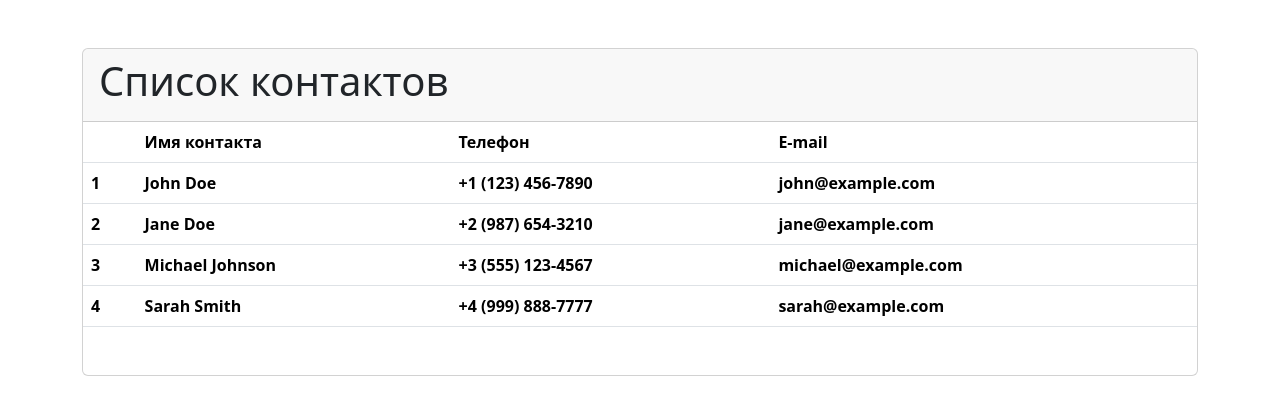
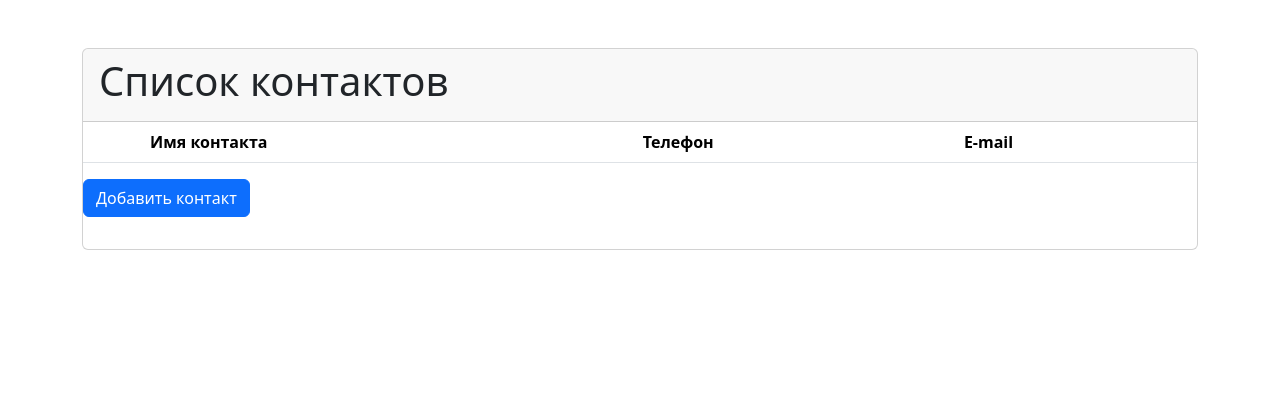
Before and after one commit to ShredingerN/full-contact, a React (Create React App) app in the folder client/: page / in a window 1280 px wide. Shown: the top 414 px of the page. Built offline with nearby package versions, Linux system fonts and the light colour scheme.

Commit message:
добавлен хук useState

```diff
--- a/client/public/index.html
+++ b/client/public/index.html
@@ -1,18 +1,23 @@
 <!DOCTYPE html>
 <html lang="ru">
+
 <head>
   <meta charset="utf-8" />
   <link rel="icon" href="%PUBLIC_URL%/favicon.ico" />
-    <link href="https://cdn.jsdelivr.net/npm/bootstrap@5.3.3/dist/css/bootstrap.min.css" rel="stylesheet" integrity="sha384-QWTKZyjpPEjISv5WaRU9OFeRpok6YctnYmDr5pNlyT2bRjXh0JMhjY6hW+ALEwIH" crossorigin="anonymous">
   <meta name="viewport" content="width=device-width, initial-scale=1" />
-    <meta
-      name="description"
-      content="Web site created using create-react-app"/>
+  <meta name="description" content="Web site created using create-react-app" />
   <link rel="manifest" href="%PUBLIC_URL%/manifest.json" />
-    <title>Full Contact App</title>
+  <link href="https://cdn.jsdelivr.net/npm/bootstrap@5.3.3/dist/css/bootstrap.min.css" rel="stylesheet"
+    integrity="sha384-QWTKZyjpPEjISv5WaRU9OFeRpok6YctnYmDr5pNlyT2bRjXh0JMhjY6hW+ALEwIH" crossorigin="anonymous">
+  <title>Full Contact Client</title>
 </head>
+
 <body>
   <div id="root"></div>
-    <script src="https://cdn.jsdelivr.net/npm/bootstrap@5.3.3/dist/js/bootstrap.bundle.min.js" integrity="sha384-YvpcrYf0tY3lHB60NNkmXc5s9fDVZLESaAA55NDzOxhy9GkcIdslK1eN7N6jIeHz" crossorigin="anonymous"></script>
+  <script src="https://cdn.jsdelivr.net/npm/bootstrap@5.3.3/dist/js/bootstrap.bundle.min.js"
+    integrity="sha384-YvpcrYf0tY3lHB60NNkmXc5s9fDVZLESaAA55NDzOxhy9GkcIdslK1eN7N6jIeHz"
+    crossorigin="anonymous"></script>
+
 </body>
+
 </html>
--- a/client/src/App.js
+++ b/client/src/App.js
@@ -1,20 +1,42 @@
 import TableContact from "./layout/TableContact/TableContact";
+import { useState } from 'react';
 
-const contacts = [
-  {id: 1, name: 'John Doe', phone: '+1 (123) 456-7890', email: 'john@example.com'},
-  {id: 2, name: 'Jane Doe', phone: '+2 (987) 654-3210', email: 'jane@example.com'},
-  {id: 3, name: 'Michael Johnson', phone: '+3 (555) 123-4567', email:'michael@example.com'},
-  {id: 4, name: 'Sarah Smith', phone: '+4 (999) 888-7777', email:'sarah@example.com'},
-]
 const App = () => {
+  const [contacts, setContacts] = useState(
+    [
+      // { id: 1, name: 'John Doe', phone: '+1 (123) 456-7890', email: 'john@example.com' },
+      // { id: 2, name: 'Jane Doe', phone: '+2 (987) 654-3210', email: 'jane@example.com' },
+      // { id: 3, name: 'Michael Johnson', phone: '+3 (555) 123-4567', email: 'michael@example.com' },
+      // { id: 4, name: 'Sarah Smith', phone: '+4 (999) 888-7777', email: 'sarah@example.com' },
+    ]);
+
+    const addContact = () => {
+      const item = {
+        id: Math.floor(Math.random() * 100),
+        name: 'New Contact',
+        phone: '+5 (000) 000-0000',
+        email: 'newcontact@example.com',
+      };
+
+      setContacts([...contacts, item]);
+      console.log('New contact added:', item);
+    };
+
   return (
-    <div className = "container mt-5" >
-      <div className = "card">
-        <div className = "card-header">
+    <div className="container mt-5" >
+      <div className="card">
+        <div className="card-header">
           <h1>Список контактов</h1>
         </div>
-        <TableContact contacts = {contacts}/>
-        <div className = "card-body">
+        <TableContact contacts={contacts} />
+        <div>
+          <button
+            className="btn btn-primary"
+            onClick={() => { addContact() }}>
+            Добавить контакт
+          </button>
+        </div>
+        <div className="card-body">
         </div>
       </div>
     </div>
```
Lines whose indentation alone changed are shown as unchanged.
